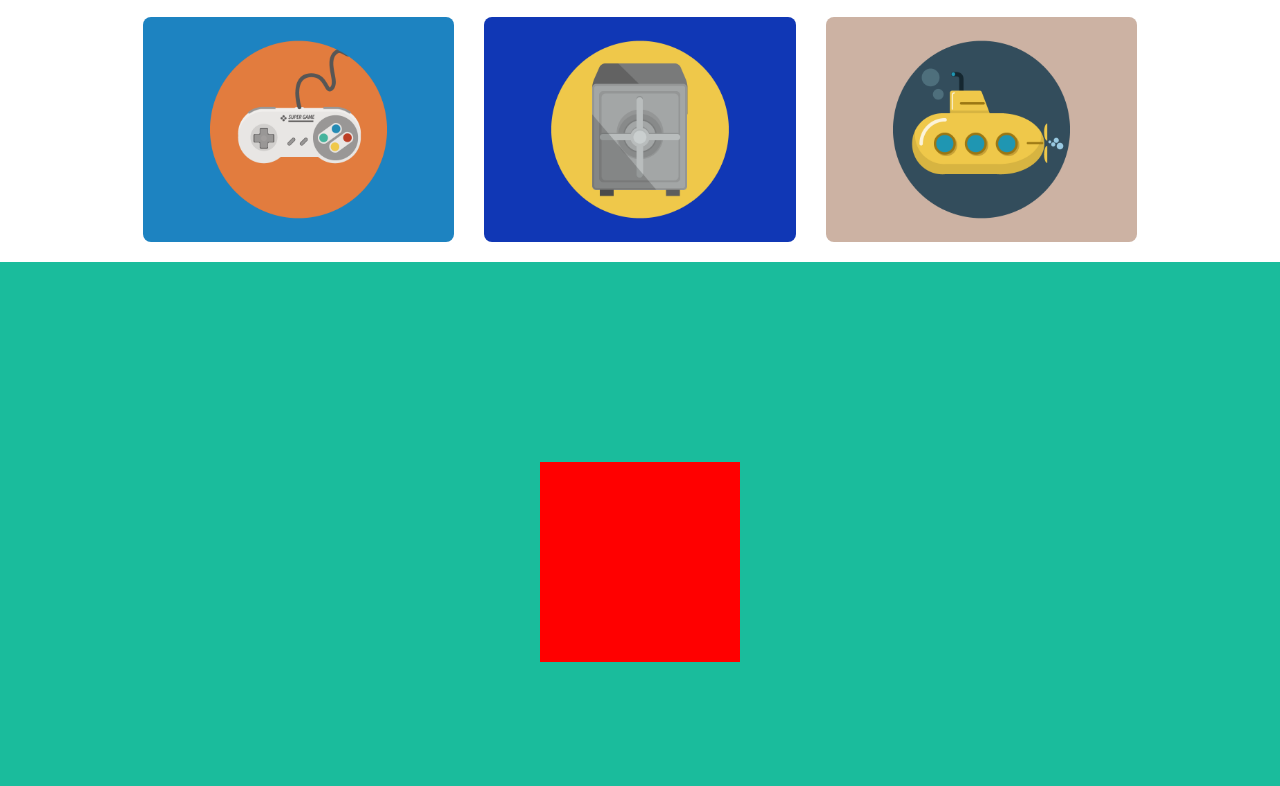
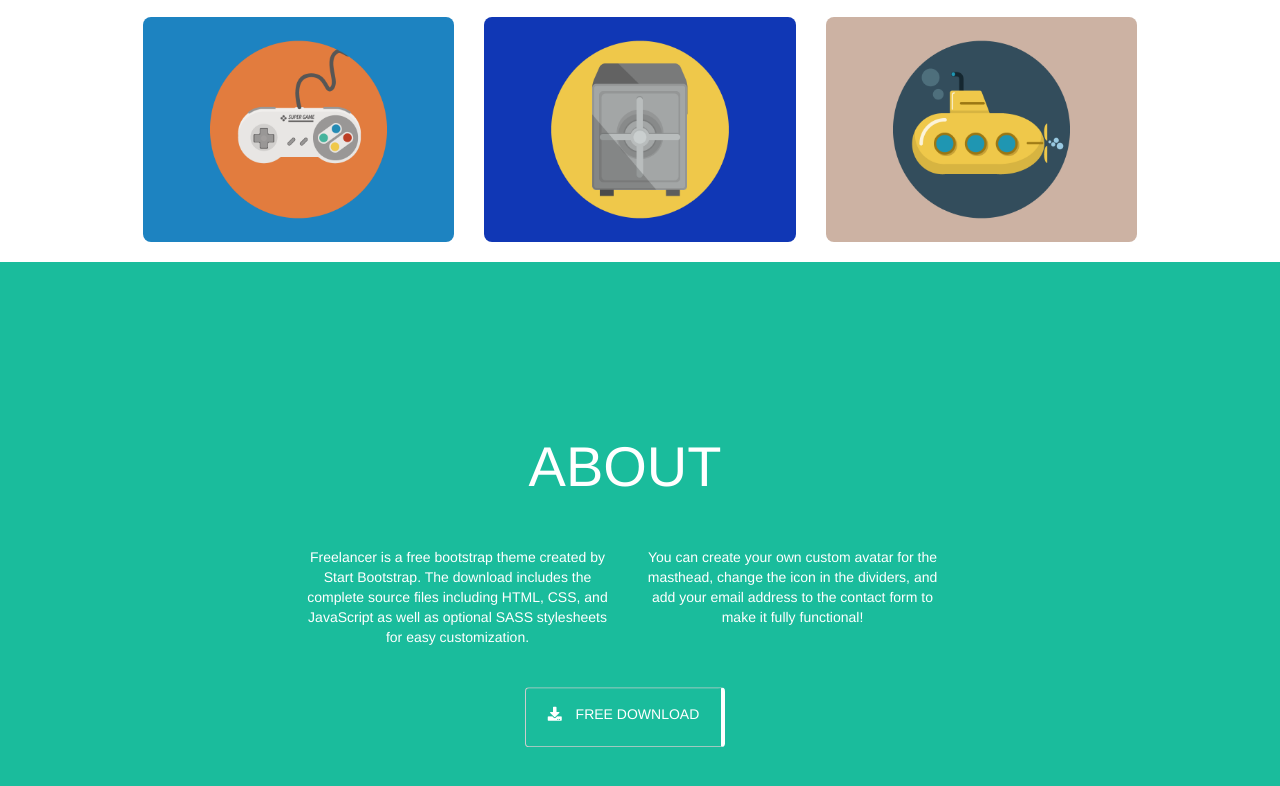
Before and after one commit to Nino-Chimento/html-css-bootstrap-freelancer, a plain HTML site: page index.html in a window 1280 px wide. Shown: the part 1174-1960 px from the top of the page. Drawn offline with nearby package versions, Linux system fonts and the light colour scheme.

Commit message:
finish about

```diff
--- a/css/style.css
+++ b/css/style.css
@@ -103,10 +103,24 @@ h1 {
   top:50%;
   left:50%;
   transform: translate(-50%,-50%);
-  background-color: red;
-  height: 200px;
+}
+
+.write_about h2
+{
+  font-size: 4em;
+}
+.write_about a {
+  margin-top: 30px;
+  background-color: #1ABC9C;
+  border-right: 4px solid white;
+  height: 60px;
   width: 200px;
-
+  vertical-align: middle;
+  line-height: 40px;
+  color: white;
+}
+.fa-download {
+  margin-right: 10px;
 }
 @media screen and (min-width: 992px) {
   .display_none {
--- a/index.html
+++ b/index.html
@@ -72,9 +72,18 @@
           </div>
         </div>
       </div>
-      <div class="container-fluid about">
-        <div class="write_about">
-
+      <div class="container-fluid about text_center">
+        <div class="write_about row">
+          <h2>ABOUT</h2>
+          <div class="col-xs-6">
+            <p>Freelancer is a free bootstrap theme created by Start Bootstrap. The download includes the complete source files including HTML, CSS, and JavaScript as well as optional SASS stylesheets for easy customization.</p>
+          </div>
+          <div class="col-xs-6">
+            <p>You can create your own custom avatar for the masthead, change the icon in the dividers, and add your email address to the contact form to make it fully functional!</p>
+          </div>
+          <div class="col-xs-12">
+            <a class="btn btn-default" href="#"><i class="fas fa-download"></i> FREE DOWNLOAD</a>
+          </div>
         </div>
       </div>
     </main>
```
